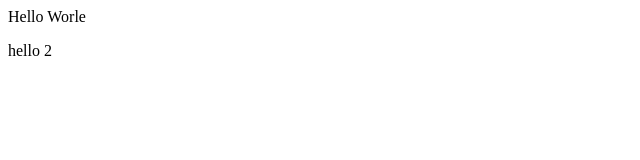
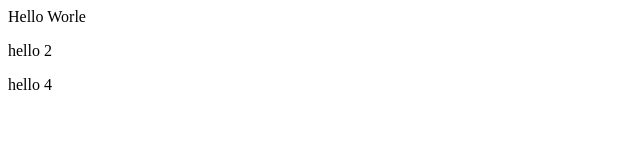
Before and after one commit to MatthieuOclock/premier_push, a plain HTML site: page index.html in a window 1280 px wide. Shown: the full height of the page, 0-640 px from the left. Drawn offline with Linux system fonts and the light colour scheme.

Commit message:
test pull sur premier push

```diff
--- a/index.html
+++ b/index.html
@@ -1,2 +1,3 @@
 <p>Hello Worle</p>
 <p>hello 2 </p>
+<p>hello 4 </p>
```
